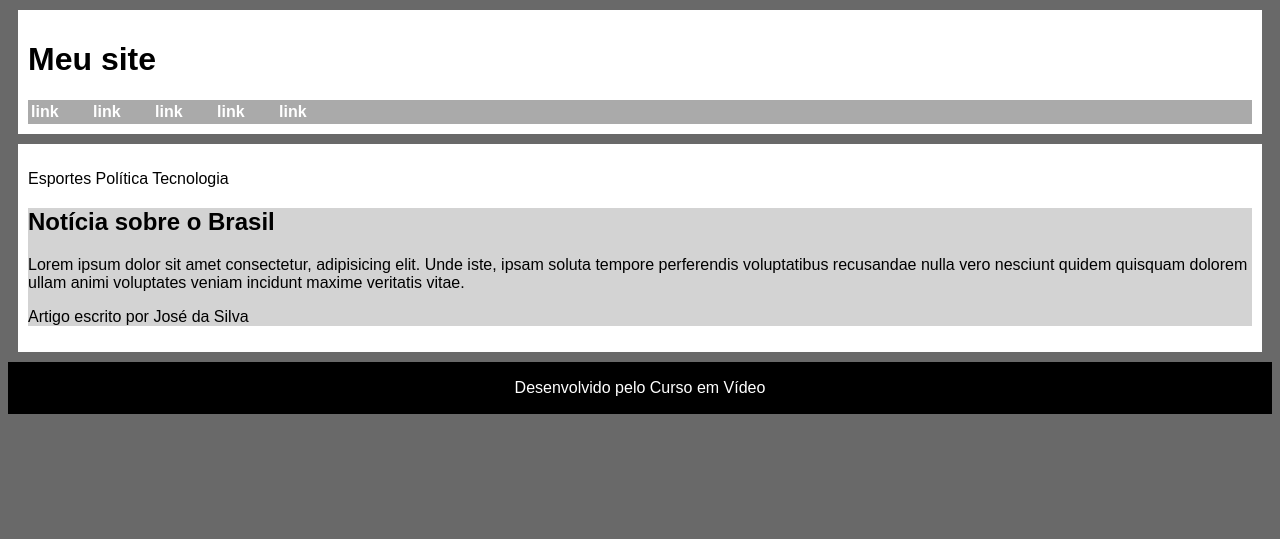
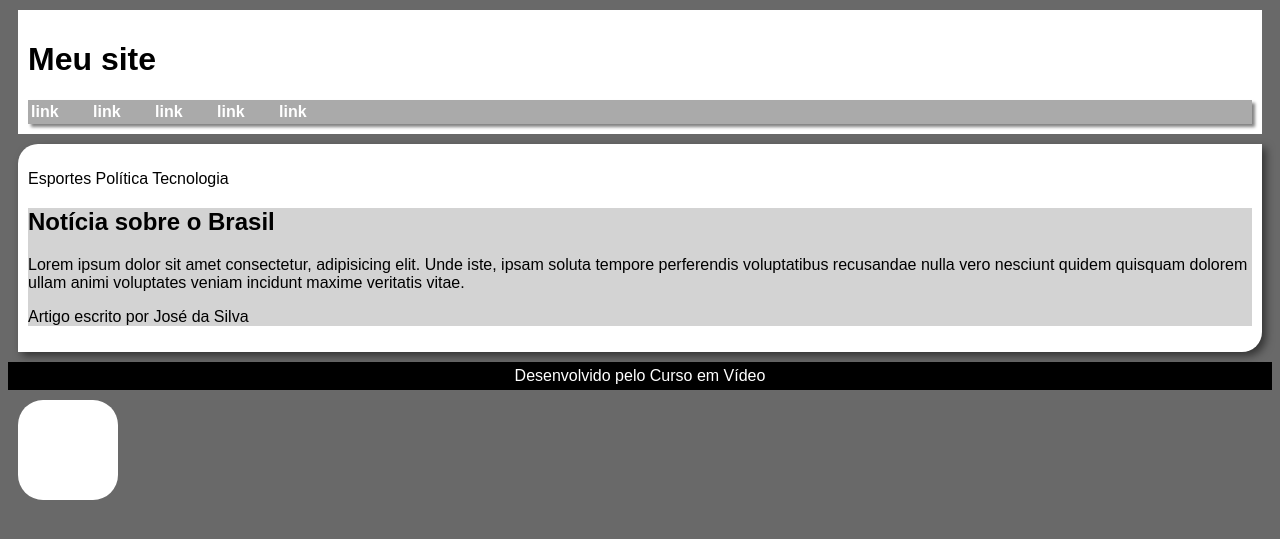
Before and after one commit to Co4g/curso-de-HTML5-E-CSS, a PHP site: page /caixa02.html in a window 1280 px wide. Shown: the top 539 px of the page. Run offline with PHP 8.4, Linux system fonts and the light colour scheme.

Commit message:
16.6 terminada

```diff
--- a/html e css/ex021/caixa02.html
+++ b/html e css/ex021/caixa02.html
@@ -35,5 +35,6 @@
     <footer>
         <p>Desenvolvido pelo Curso em Vídeo</p>
     </footer>
+    <div id="bola"></div>
 </body>
 </html>
--- a/html e css/ex021/style.css
+++ b/html e css/ex021/style.css
@@ -11,6 +11,7 @@ header {
 nav {
     background-color: #aaaaaa;
     padding: 3px;
+    box-shadow: 3px 3px 3px rgba(0, 0, 0, 0.493);
 }
 nav > a {
     text-decoration: none;
@@ -18,10 +19,15 @@ nav > a {
     font-weight: bold;
     margin-right: 30px;
 }
+nav > a:hover {
+    text-decoration: underline;
+}
 main {
     background-color: white;
     padding: 10px;
     margin: 10px;
+    border-radius: 20px 0px;
+    box-shadow: 4px 4px 9px 0px rgba(0, 0, 0, 0.521);
 }
 article {
     background-color: lightgray;
@@ -33,3 +39,13 @@ footer {
     text-align: center;
     margin: 0px;
 }
+footer > p {
+    margin: 4px;
+}
+div#bola {
+    height: 100px;
+    width: 100px;
+    margin: 10px;
+    background-color: white;
+    border-radius: 25px;
+}
```
